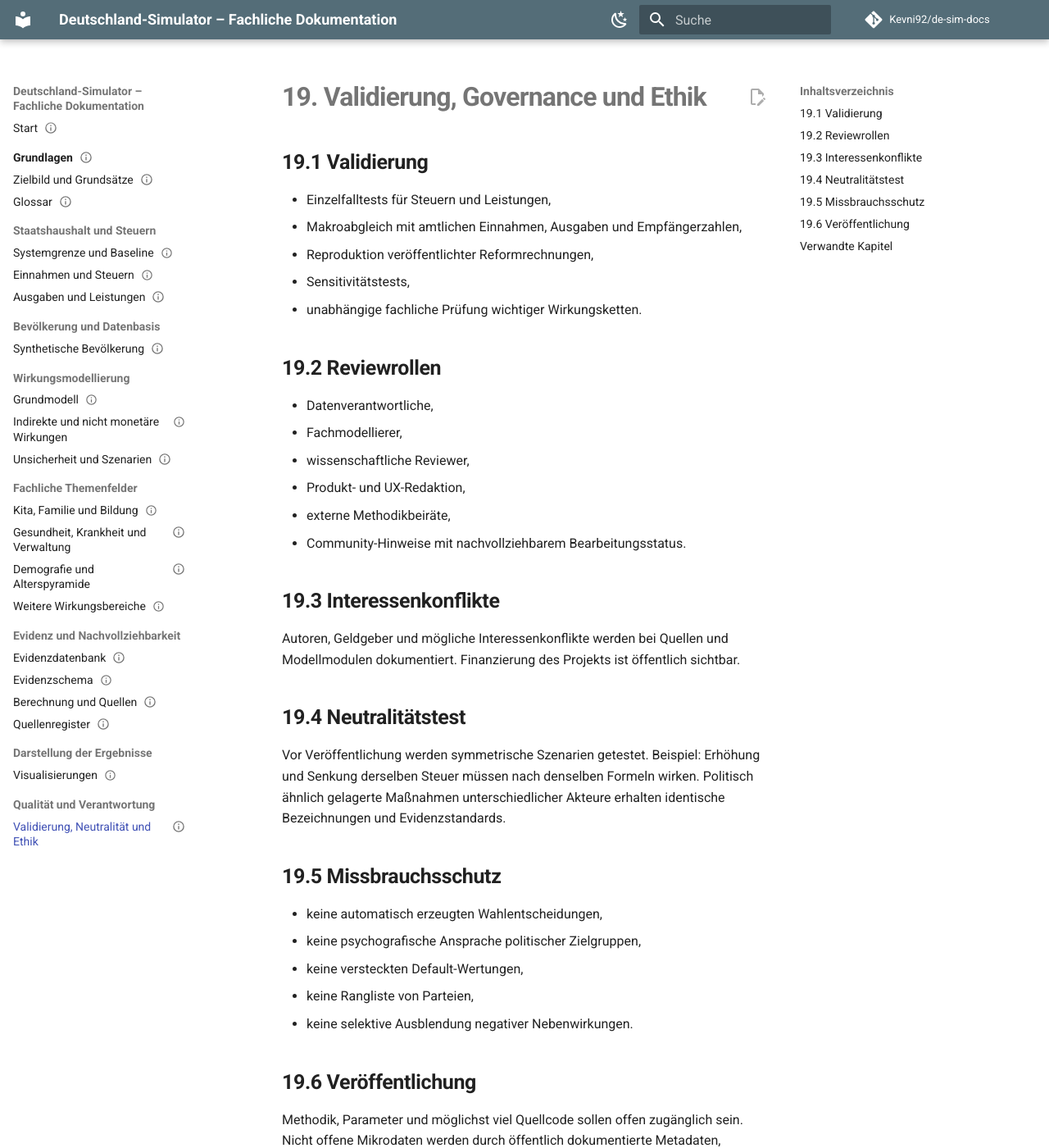
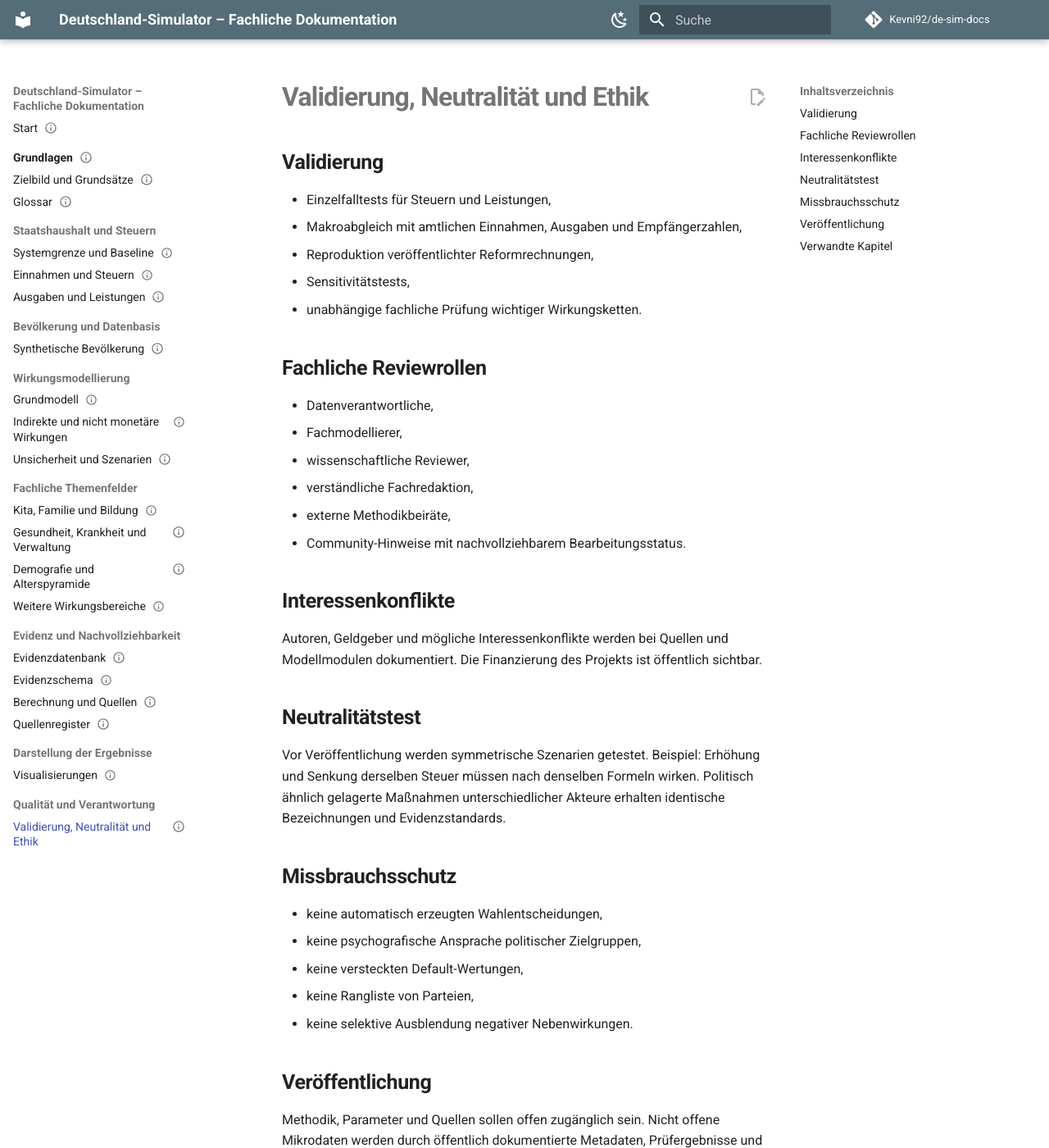
Before and after one commit to Kevni92/de-sim-docs, an MkDocs documentation site: the page built from docs/09-governance/validierung-governance-ethik.md, in a window 1280 px wide and 1400 px high. Shown: the whole window at 82% size. Built offline with MkDocs 1.6.1 and Material for MkDocs 9.7.7, drawn with Linux system fonts in a browser that asks for light colours; comment, search, counter and statistics services are not loaded; some of the changed text lies outside the part shown.

Commit message:
docs: Governancekapitel fachlich bereinigen

```diff
--- a/docs/09-governance/validierung-governance-ethik.md
+++ b/docs/09-governance/validierung-governance-ethik.md
@@ -1,13 +1,13 @@
 ---
-title: Validierung, Governance und Ethik
-summary: Modulares Kapitel des Pflichtenhefts und Research Briefings.
-status: Arbeitsstand 0.3
+title: Validierung, Neutralität und Ethik
+summary: Fachliche Regeln für Prüfung, Interessenkonflikte, Neutralität und verantwortliche Veröffentlichung.
+status: Arbeitsstand 0.4
 last_updated: 2026-07-13
 ---
 
-# 19. Validierung, Governance und Ethik
+# Validierung, Neutralität und Ethik
 
-## 19.1 Validierung
+## Validierung
 
 - Einzelfalltests für Steuern und Leistungen,
 - Makroabgleich mit amtlichen Einnahmen, Ausgaben und Empfängerzahlen,
@@ -15,24 +15,24 @@ last_updated: 2026-07-13
 - Sensitivitätstests,
 - unabhängige fachliche Prüfung wichtiger Wirkungsketten.
 
-## 19.2 Reviewrollen
+## Fachliche Reviewrollen
 
 - Datenverantwortliche,
 - Fachmodellierer,
 - wissenschaftliche Reviewer,
-- Produkt- und UX-Redaktion,
+- verständliche Fachredaktion,
 - externe Methodikbeiräte,
 - Community-Hinweise mit nachvollziehbarem Bearbeitungsstatus.
 
-## 19.3 Interessenkonflikte
+## Interessenkonflikte
 
-Autoren, Geldgeber und mögliche Interessenkonflikte werden bei Quellen und Modellmodulen dokumentiert. Finanzierung des Projekts ist öffentlich sichtbar.
+Autoren, Geldgeber und mögliche Interessenkonflikte werden bei Quellen und Modellmodulen dokumentiert. Die Finanzierung des Projekts ist öffentlich sichtbar.
 
-## 19.4 Neutralitätstest
+## Neutralitätstest
 
 Vor Veröffentlichung werden symmetrische Szenarien getestet. Beispiel: Erhöhung und Senkung derselben Steuer müssen nach denselben Formeln wirken. Politisch ähnlich gelagerte Maßnahmen unterschiedlicher Akteure erhalten identische Bezeichnungen und Evidenzstandards.
 
-## 19.5 Missbrauchsschutz
+## Missbrauchsschutz
 
 - keine automatisch erzeugten Wahlentscheidungen,
 - keine psychografische Ansprache politischer Zielgruppen,
@@ -40,12 +40,12 @@ Vor Veröffentlichung werden symmetrische Szenarien getestet. Beispiel: Erhöhun
 - keine Rangliste von Parteien,
 - keine selektive Ausblendung negativer Nebenwirkungen.
 
-## 19.6 Veröffentlichung
+## Veröffentlichung
 
-Methodik, Parameter und möglichst viel Quellcode sollen offen zugänglich sein. Nicht offene Mikrodaten werden durch öffentlich dokumentierte Metadaten, Testfälle und synthetische Beispiele ersetzt.
+Methodik, Parameter und Quellen sollen offen zugänglich sein. Nicht offene Mikrodaten werden durch öffentlich dokumentierte Metadaten, Prüfergebnisse und synthetische Beispiele ersetzt.
 
 ## Verwandte Kapitel
 
 - [Evidenzdatenbank und Quellenprovenienz](../06-evidenz/evidenzdatenbank.md)
-- [Technische Architektur](../08-technik/technische-architektur.md)
-- [MVP und Roadmap](../10-roadmap/mvp-und-roadmap.md)
+- [Berechnung und Quellen](../06-evidenz/berechnungstransparenz.md)
+- [Unsicherheit und Szenarien](../04-modell/unsicherheit-und-szenarien.md)
```
